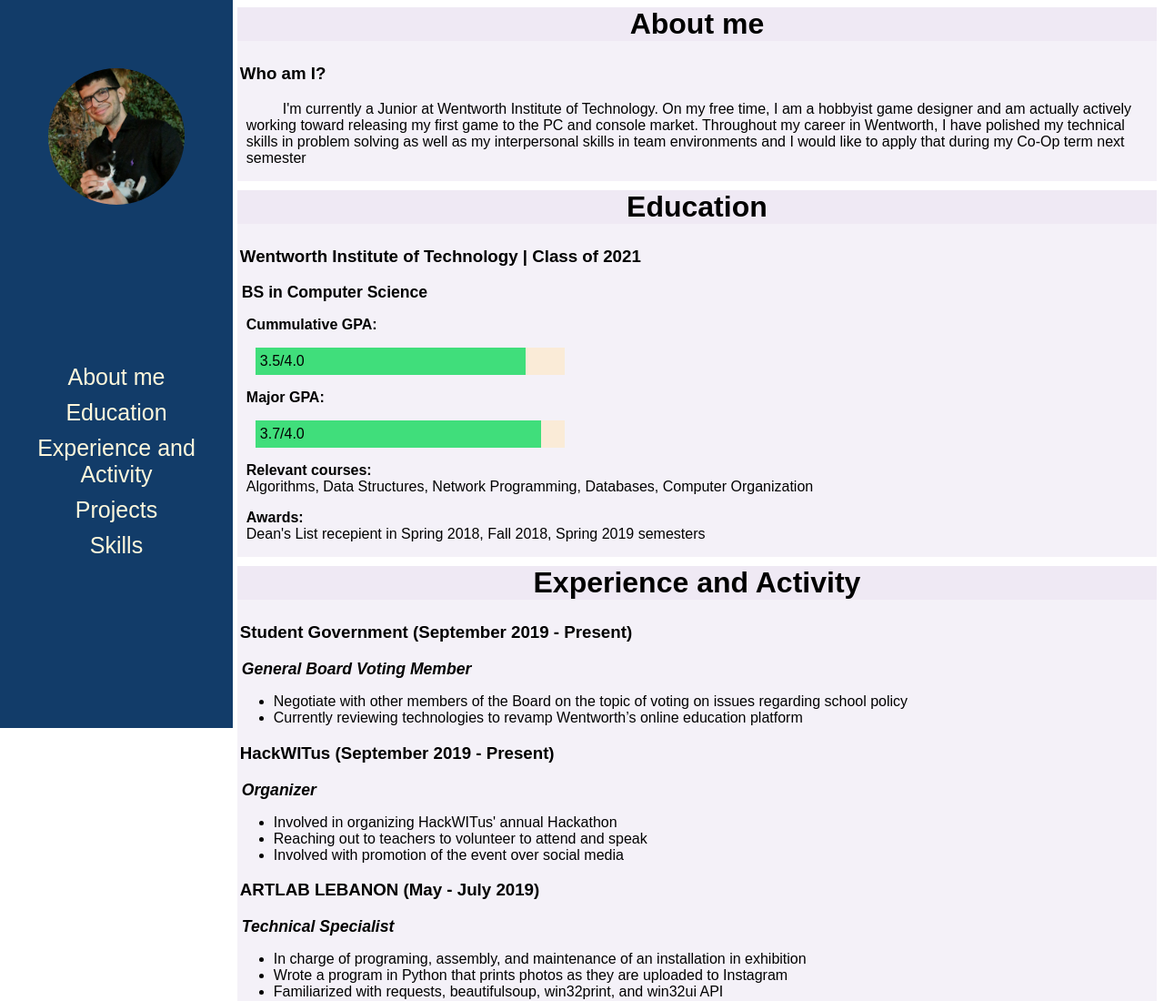
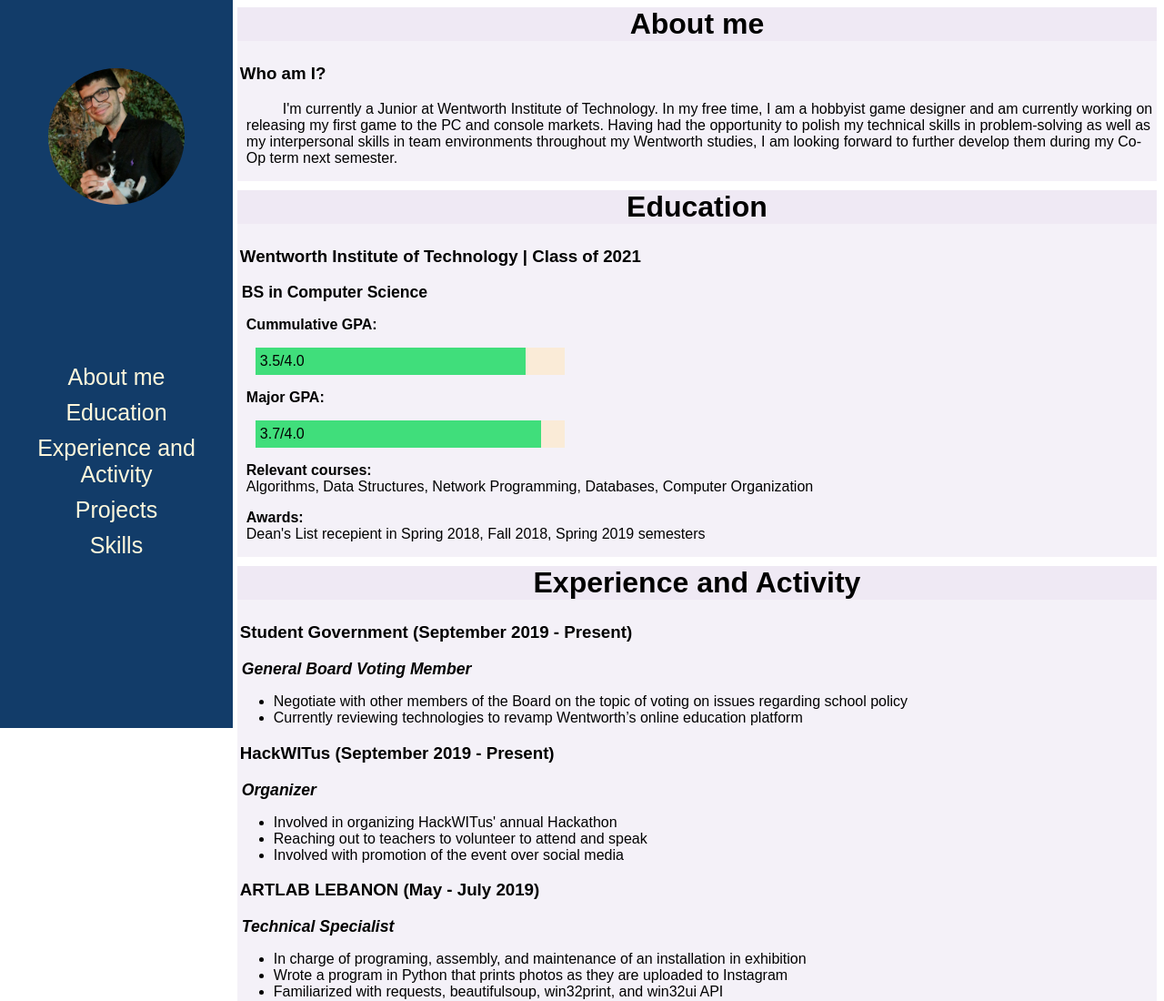
Before and after one commit to omarnassif98/Personal-Website, a plain HTML site: page index.html in a window 1280 px wide. Shown: the top 1100 px of the page at 91% size. Drawn offline with nearby package versions, Linux system fonts and the light colour scheme.

Commit message:
Update index.html

```diff
--- a/index.html
+++ b/index.html
@@ -12,7 +12,7 @@
         <div class="resumePage" id="me">
             <h1>About me</h1>
             <h3>Who am I?</h3>
-            <p style="text-indent: 40px">I'm currently a Junior at Wentworth Institute of Technology. On my free time, I am a hobbyist game designer and am actually actively working toward releasing my first game to the PC and console market. Throughout my career in Wentworth, I have polished my technical skills in problem solving as well as my interpersonal skills in team environments and I would like to apply that during my Co-Op term next semester</p>
+            <p style="text-indent: 40px">I'm currently a Junior at Wentworth Institute of Technology. In my free time, I am a hobbyist game designer and am currently working on releasing my first game to the PC and console markets. Having had the opportunity to polish my technical skills in problem-solving as well as my interpersonal skills in team environments throughout my Wentworth studies, I am looking forward to further develop them during my Co-Op term next semester.</p>
         </div>
 
         <div class="resumePage" id="edu">
```
